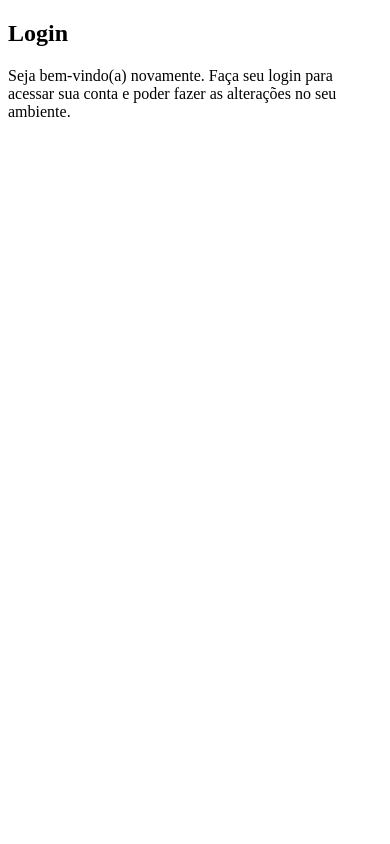
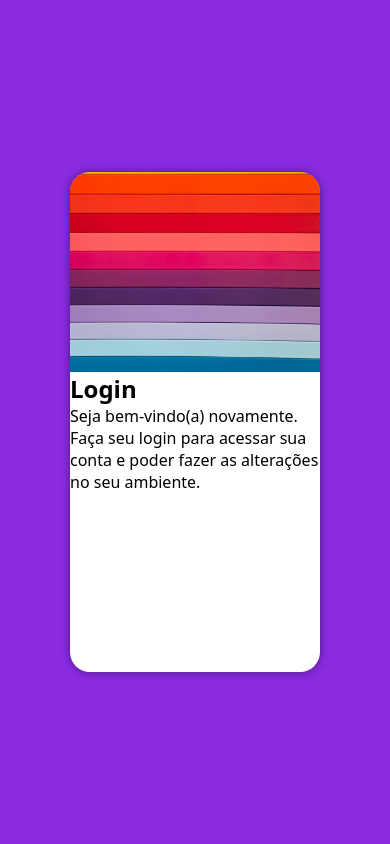
Before and after one commit to wesleydeandrade/projeto-login, a PHP site: page / in a window 390 px wide. Run offline with PHP 8.4, Linux system fonts and the light colour scheme.

Commit message:
estilizando o mobile

```diff
--- a/estilos/style.css
+++ b/estilos/style.css
@@ -1 +1,49 @@
 @charset "UTF-8";
+
+*{
+    font-family: system-ui, -apple-system, BlinkMacSystemFont, 'Segoe UI', Roboto, Oxygen, Ubuntu, Cantarell, 'Open Sans', 'Helvetica Neue', sans-serif;
+    padding: 0px;
+    margin: 0px;
+    box-sizing: border-box;
+
+}
+
+body, html{
+    background-color: blueviolet;
+    height: 100vh;
+    width: 100vw;
+}
+
+main{
+    position: relative;
+    height: 100vh;
+    width: 100vw;
+
+}
+
+section#login{
+    position: absolute;
+    top: 50%;
+    left: 50%;
+    transform: translate(-50%, -50%);
+    overflow: hidden;
+
+    background-color: white;
+    width: 250px;
+    height: 500px;
+    border-radius: 20px;
+    box-shadow: 0px 0px 10px rgba(0, 0, 0, 0.450);
+}
+
+section#login > div#imagem{
+    display: block;
+    background: blueviolet url(../imagens/fundo3.jpg) ;
+    background-size: cover;
+    background-position: left bottom;
+    height: 200px;
+}
+
+section#login > div#formulario{
+    display: block;
+    padding: 10px;
+}
```
